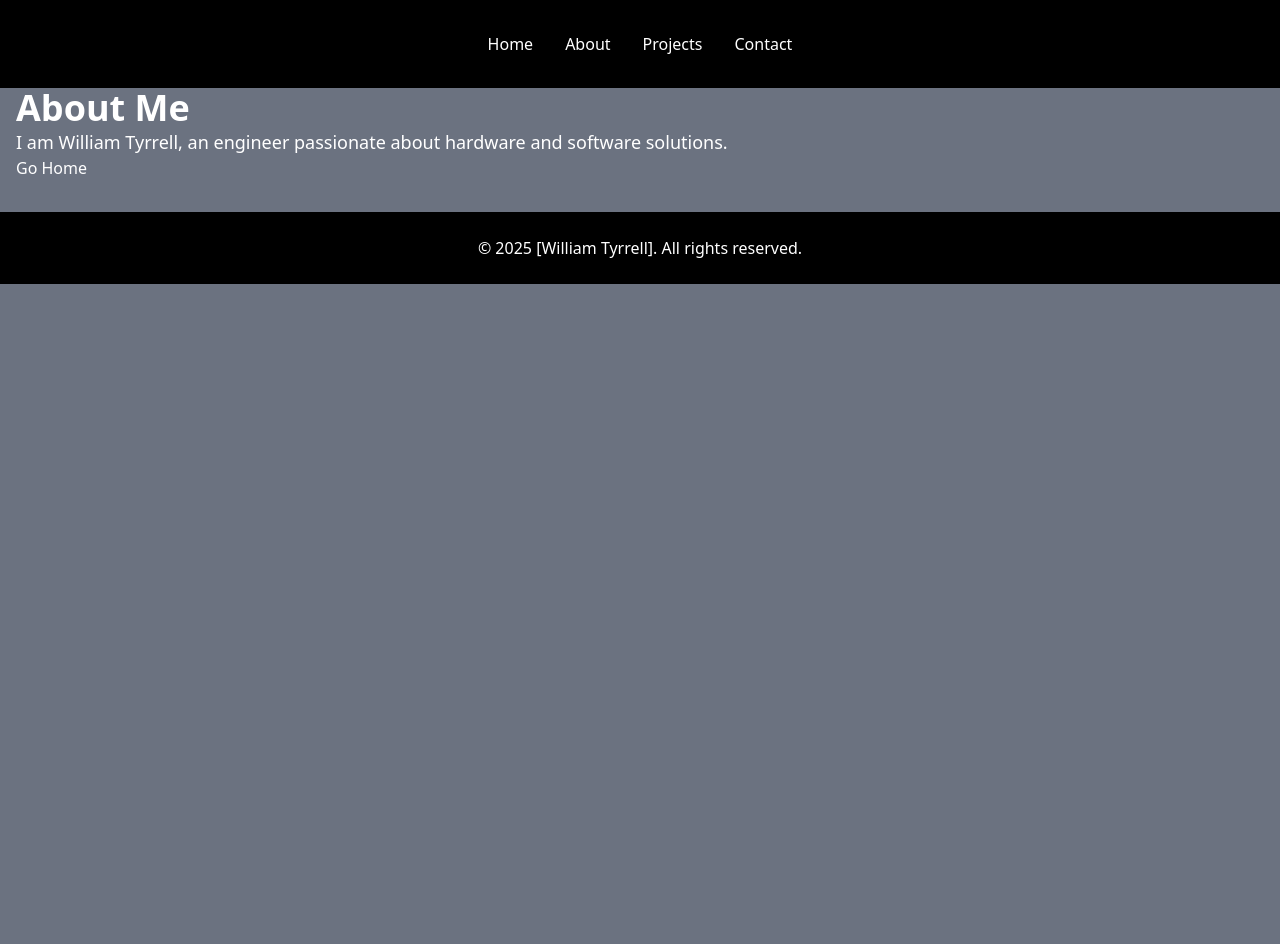
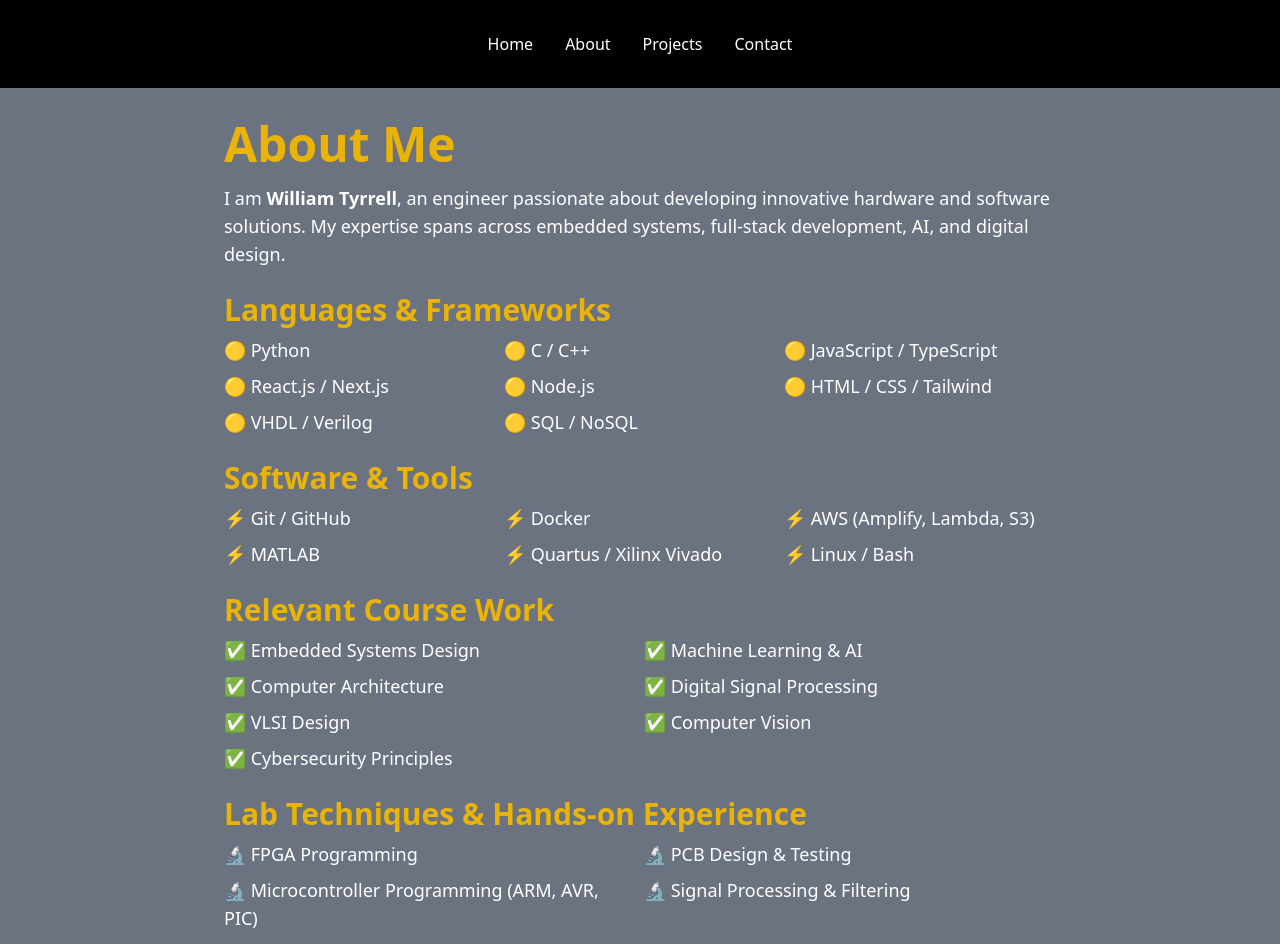
Before and after one commit to wftyrrell/personal-website, a Next.js app: page /about in a window 1280 px wide. Shown: the top 944 px of the page. Before the commit the page ends 800 px from the top, so only its background shows below. Built offline with nearby package versions, Linux system fonts and the light colour scheme.

Commit message:
Add about

```diff
--- a/src/app/about/page.tsx
+++ b/src/app/about/page.tsx
@@ -1,16 +1,76 @@
-// src/app/about/page.tsx
 "use client";
 
-import React from 'react';
-// import Image from 'next/image';
-import Link from 'next/link';
+import React from "react";
+import Link from "next/link";
 
 const About = () => {
   return (
-    <div>
-      <h1 className="text-4xl font-bold">About Me</h1>
-      <p className="text-lg">I am William Tyrrell, an engineer passionate about hardware and software solutions.</p>
-      <Link href="/">Go Home</Link>
+    <div className="max-w-4xl mx-auto p-8 text-white">
+      <h1 className="text-5xl font-bold text-yellow-500 mb-4">About Me</h1>
+      <p className="text-lg mb-6">
+        I am <span className="font-bold">William Tyrrell</span>, an engineer passionate about developing innovative hardware and software solutions.
+        My expertise spans across embedded systems, full-stack development, AI, and digital design.
+      </p>
+
+      {/* Languages & Frameworks */}
+      <section className="mb-6">
+        <h2 className="text-3xl font-semibold text-yellow-500 mb-2">Languages & Frameworks</h2>
+        <ul className="grid grid-cols-2 md:grid-cols-3 gap-2 text-lg">
+          <li>🟡 Python</li>
+          <li>🟡 C / C++</li>
+          <li>🟡 JavaScript / TypeScript</li>
+          <li>🟡 React.js / Next.js</li>
+          <li>🟡 Node.js</li>
+          <li>🟡 HTML / CSS / Tailwind</li>
+          <li>🟡 VHDL / Verilog</li>
+          <li>🟡 SQL / NoSQL</li>
+        </ul>
+      </section>
+
+      {/* Software & Tools */}
+      <section className="mb-6">
+        <h2 className="text-3xl font-semibold text-yellow-500 mb-2">Software & Tools</h2>
+        <ul className="grid grid-cols-2 md:grid-cols-3 gap-2 text-lg">
+          <li>⚡ Git / GitHub</li>
+          <li>⚡ Docker</li>
+          <li>⚡ AWS (Amplify, Lambda, S3)</li>
+          <li>⚡ MATLAB</li>
+          <li>⚡ Quartus / Xilinx Vivado</li>
+          <li>⚡ Linux / Bash</li>
+        </ul>
+      </section>
+
+      {/* Course Work */}
+      <section className="mb-6">
+        <h2 className="text-3xl font-semibold text-yellow-500 mb-2">Relevant Course Work</h2>
+        <ul className="grid grid-cols-1 md:grid-cols-2 gap-2 text-lg">
+          <li>✅ Embedded Systems Design</li>
+          <li>✅ Machine Learning & AI</li>
+          <li>✅ Computer Architecture</li>
+          <li>✅ Digital Signal Processing</li>
+          <li>✅ VLSI Design</li>
+          <li>✅ Computer Vision</li>
+          <li>✅ Cybersecurity Principles</li>
+        </ul>
+      </section>
+
+      {/* Lab Techniques */}
+      <section className="mb-6">
+        <h2 className="text-3xl font-semibold text-yellow-500 mb-2">Lab Techniques & Hands-on Experience</h2>
+        <ul className="grid grid-cols-1 md:grid-cols-2 gap-2 text-lg">
+          <li>🔬 FPGA Programming</li>
+          <li>🔬 PCB Design & Testing</li>
+          <li>🔬 Microcontroller Programming (ARM, AVR, PIC)</li>
+          <li>🔬 Signal Processing & Filtering</li>
+          <li>🔬 Sensor Interfacing</li>
+          <li>🔬 Circuit Design & Troubleshooting</li>
+        </ul>
+      </section>
+
+      {/* Navigation Links */}
+      <div className="mt-6">
+        <Link href="/" className="text-lg text-yellow-500 hover:underline">← Back to Home</Link>
+      </div>
     </div>
   );
 };
--- a/src/app/layout.tsx
+++ b/src/app/layout.tsx
@@ -18,10 +18,10 @@ export default function RootLayout({
   return (
     <html lang="en">
       <head>
-      <link rel="icon" href="/headshot.jpg" />
+        <link rel="icon" href="/personal-website/headshot.jpg" type="image/jpeg" />
       </head>
       <body className="flex flex-col">
-      <Header />
+        <Header />
         {/* <div className="pb-24">
           <NavBar />
         </div> */}
```
